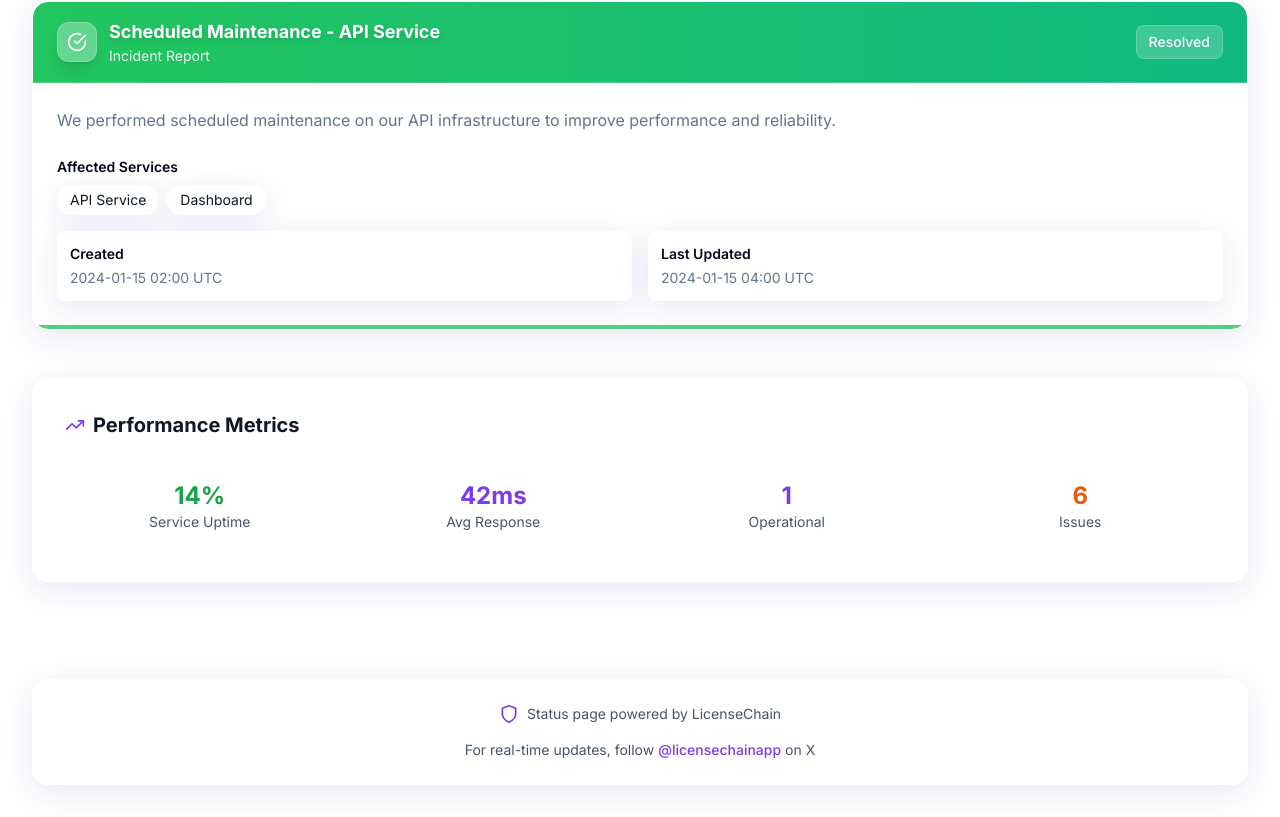
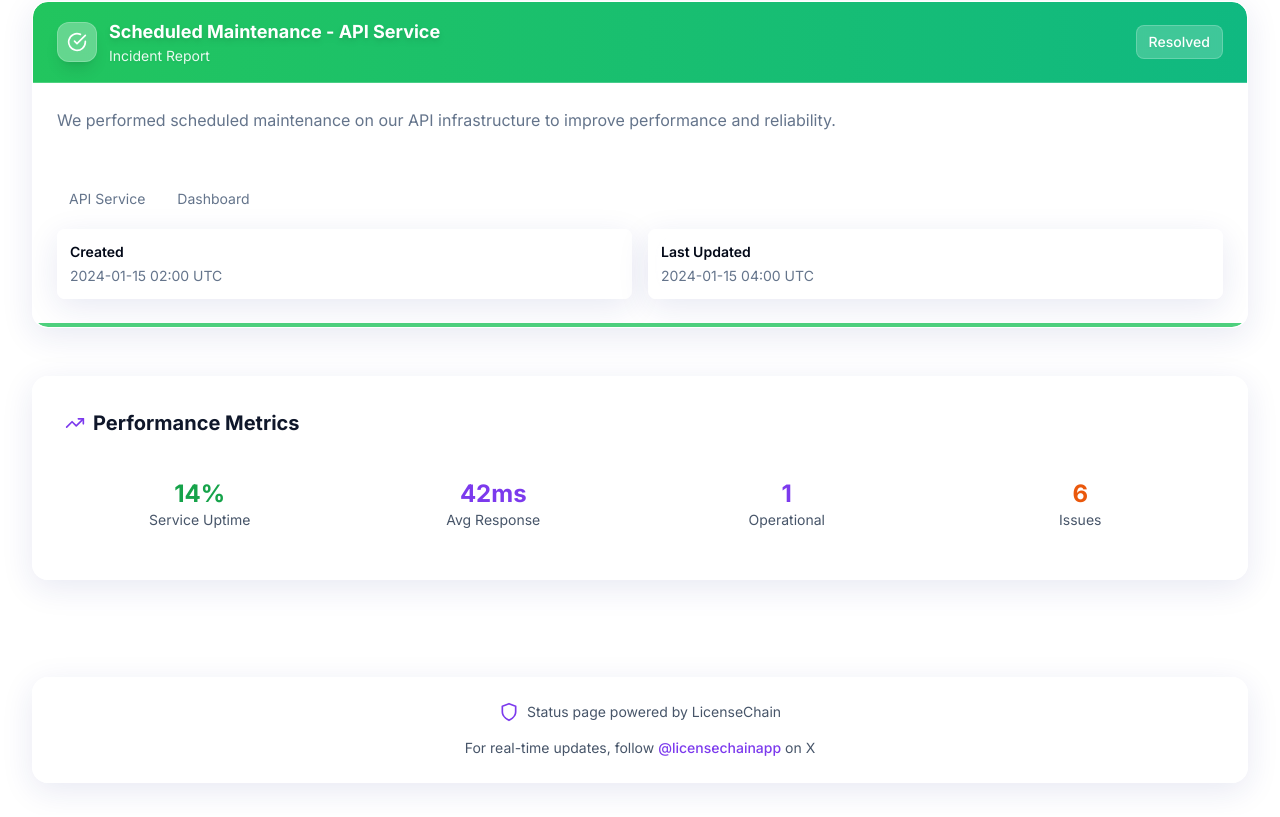
Before and after one commit to LicenseChain/Status, a Next.js app: page / in a window 1280 px wide. Shown: the part 1801-2618 px from the top of the page. Built offline with nearby package versions, Linux system fonts and the light colour scheme; no server answers.

Commit message:
Update IncidentCard component

```diff
--- a/src/components/IncidentCard.tsx
+++ b/src/components/IncidentCard.tsx
@@ -92,12 +92,12 @@ export function IncidentCard({ incident }: IncidentCardProps) {
         {/* Details */}
         <div className="space-y-4">
           <div>
-            <h4 className="text-sm font-semibold text-foreground mb-2">Affected Services</h4>
+            <h4 className="text-sm font-semibold text-white mb-2">Affected Services</h4>
             <div className="flex flex-wrap gap-2">
               {incident.affectedServices.map((service, index) => (
                 <span
                   key={index}
-                  className="px-3 py-1 glass-card dark:glass-card-dark text-foreground rounded-full text-sm"
+                  className="px-3 py-1 text-muted-foreground dark:glass-card-dark rounded-full text-sm"
                 >
                   {service}
                 </span>
```
